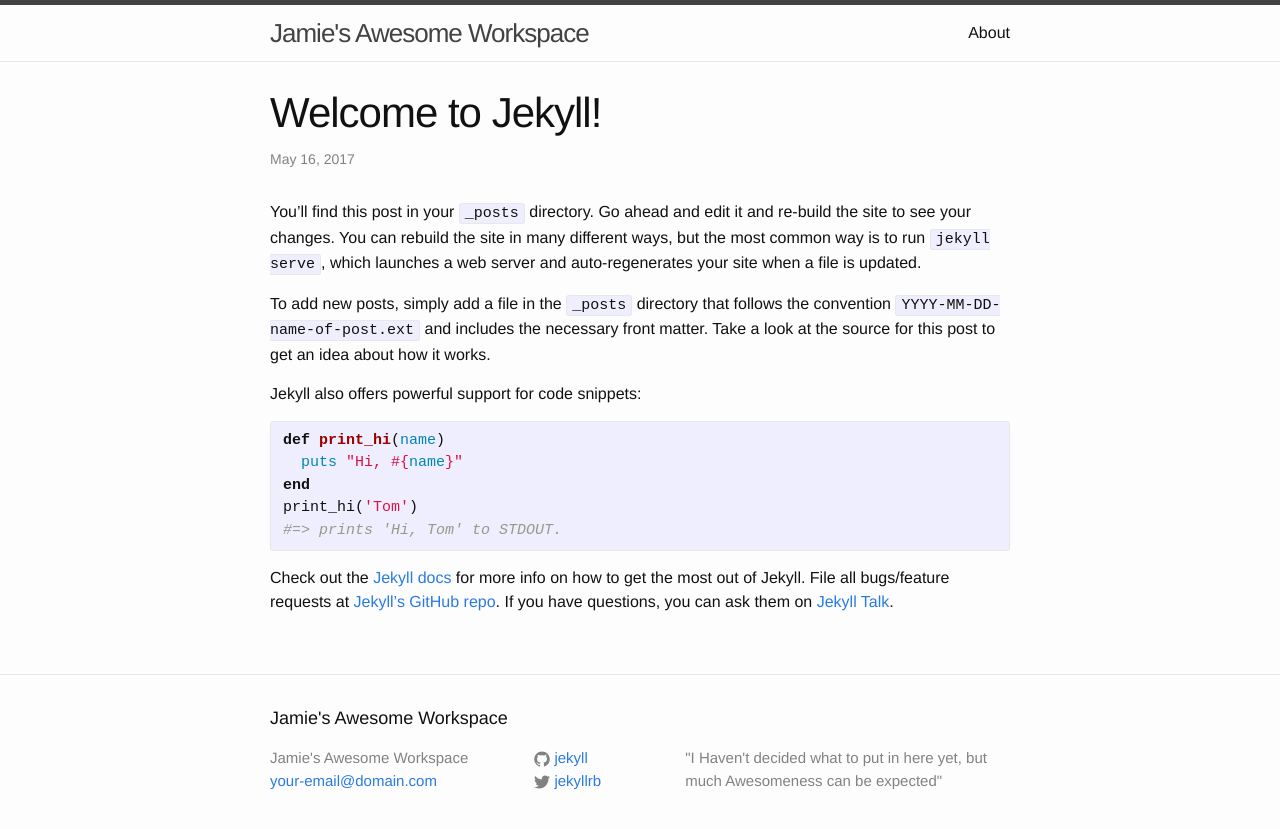
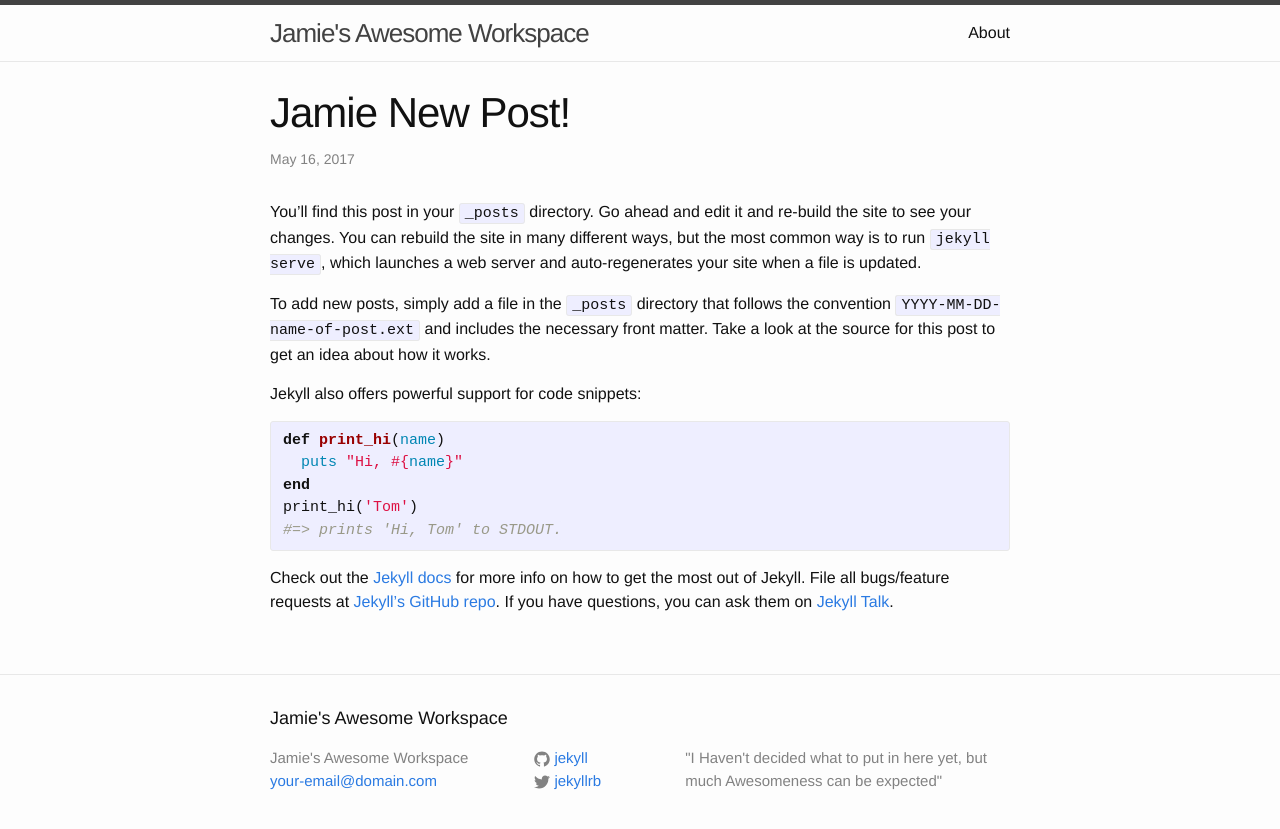
Before and after one commit to jamieson-mcdonell/jamie-son-mcdonell.github.io, a Jekyll site: the page built from _posts/2019-05-22-jamie-new-post.markdown, in a window 1280 px wide. Shown: the top 829 px of the page. Built offline with Jekyll 4.4.1, drawn with Linux system fonts in a browser that asks for light colours.

Commit message:
Update 2019-05-22-jamie-new-post.markdown

```diff
--- a/_posts/2019-05-22-jamie-new-post.markdown
+++ b/_posts/2019-05-22-jamie-new-post.markdown
@@ -1,6 +1,6 @@
 ---
 layout: post
-title:  "Welcome to Jekyll!"
+title:  "Jamie New Post!"
 date:   2017-05-16 08:17:37 +0000
 categories: jekyll update
 ---
```
